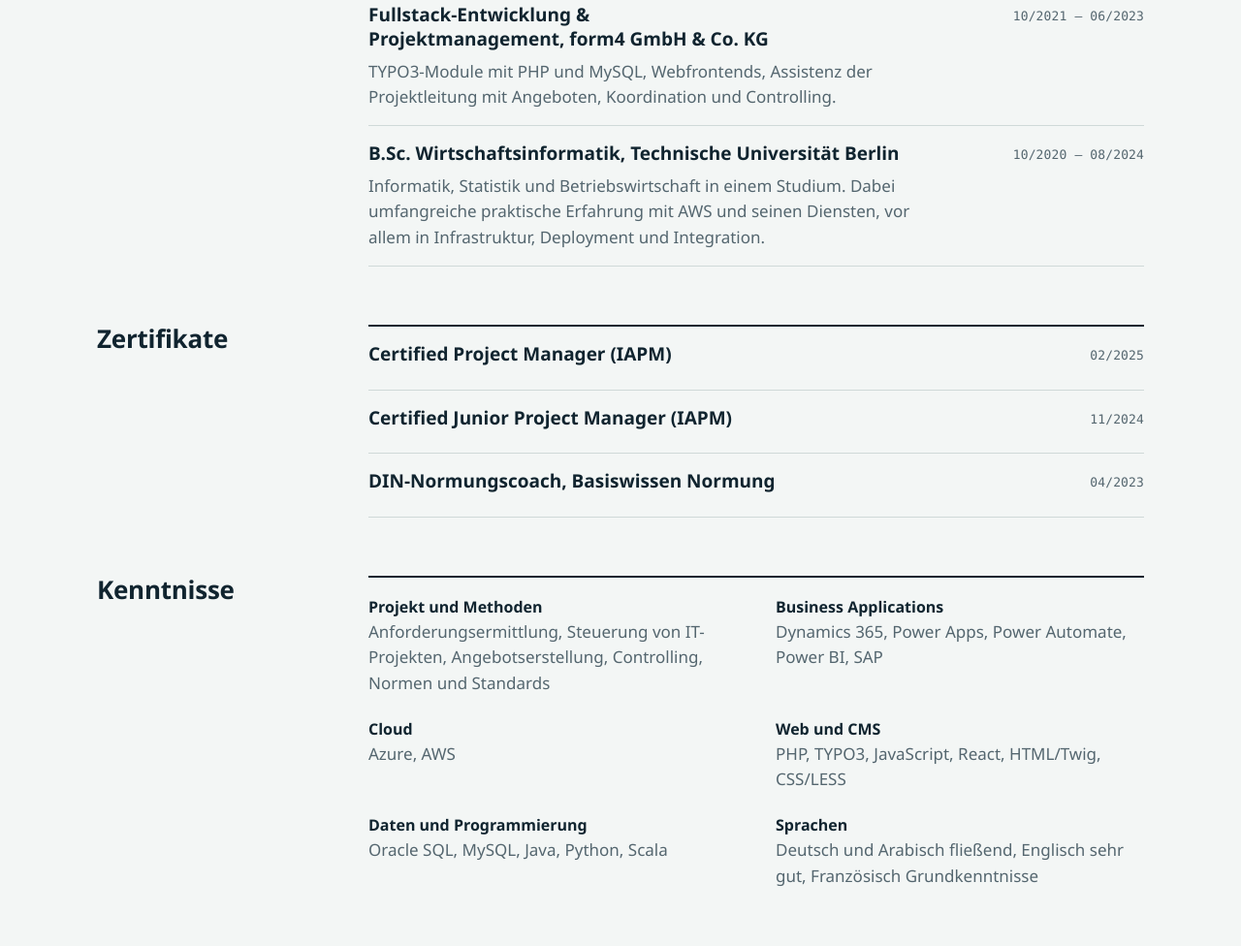
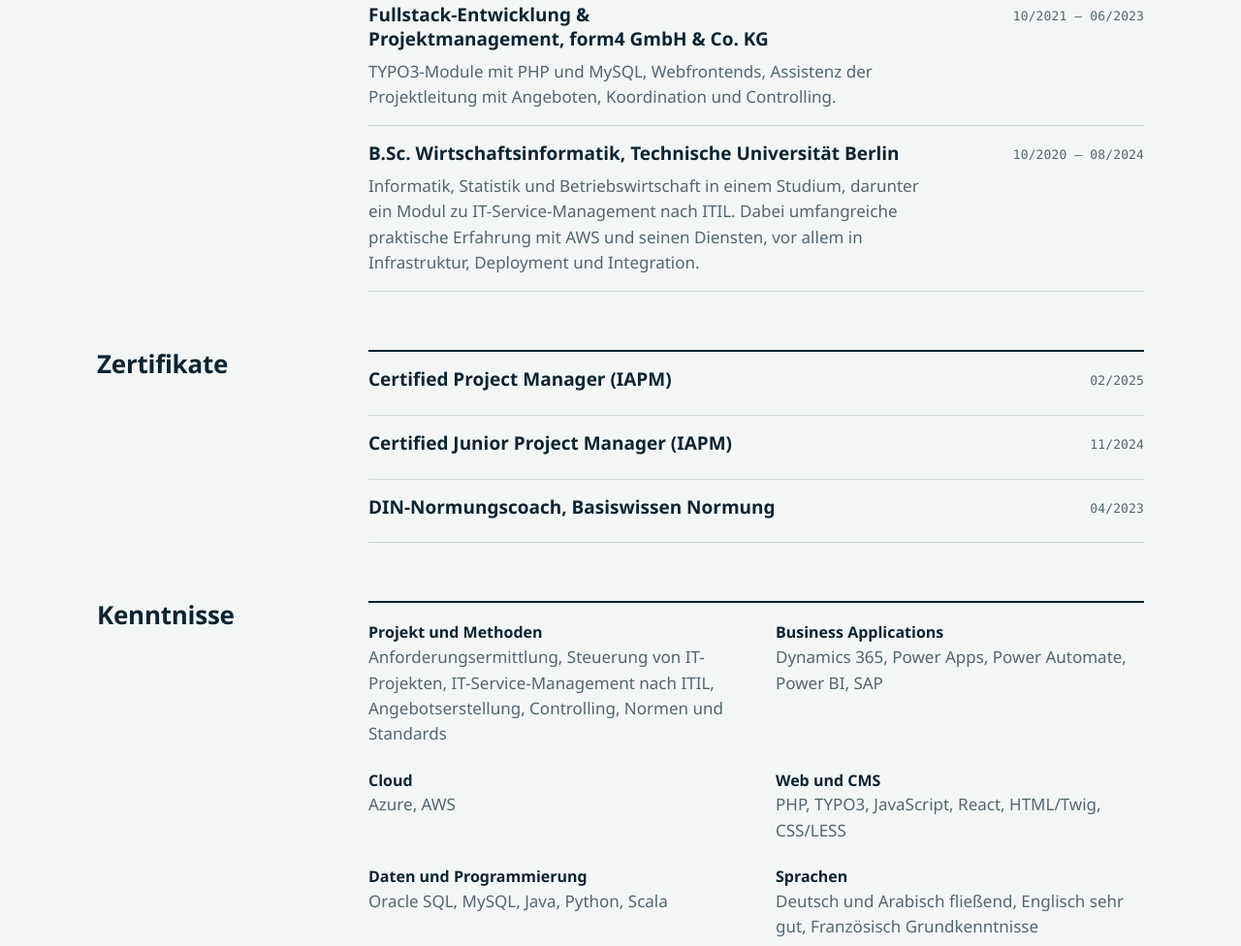
Before and after one commit to Odai-Mawed/Odai-Mawed.github.io, a plain HTML site: page index.html in a window 1280 px wide. Shown: the part 1708-2684 px from the top of the page at 97% size. Drawn offline with Linux system fonts and the light colour scheme.

Commit message:
IT-Service-Management nach ITIL bei Kenntnissen und Studium ergänzen
Co-Authored-By: Claude Opus 5.5 <noreply@anthropic.com>
Claude-Session: https://claude.ai/code/session_013YeMqW2kHUiqhRHVCd9QU5

```diff
--- a/index.html
+++ b/index.html
@@ -148,7 +148,7 @@
     <ul class="rows">
       <li><h3>Solution Architect &amp; Junior Project Manager, KOSTBAR</h3><p>Lösungsarchitektur, Projektplanung, Kundenkommunikation, Umsetzung und Test, Berichte an die Geschäftsführung.</p><span class="mono">06/2024 – heute</span></li>
       <li><h3>Fullstack-Entwicklung &amp; Projektmanagement, form4 GmbH &amp; Co. KG</h3><p>TYPO3-Module mit PHP und MySQL, Webfrontends, Assistenz der Projektleitung mit Angeboten, Koordination und Controlling.</p><span class="mono">10/2021 – 06/2023</span></li>
-      <li><h3>B.Sc. Wirtschaftsinformatik, Technische Universität Berlin</h3><p>Informatik, Statistik und Betriebswirtschaft in einem Studium. Dabei umfangreiche praktische Erfahrung mit AWS und seinen Diensten, vor allem in Infrastruktur, Deployment und Integration.</p><span class="mono">10/2020 – 08/2024</span></li>
+      <li><h3>B.Sc. Wirtschaftsinformatik, Technische Universität Berlin</h3><p>Informatik, Statistik und Betriebswirtschaft in einem Studium, darunter ein Modul zu IT-Service-Management nach ITIL. Dabei umfangreiche praktische Erfahrung mit AWS und seinen Diensten, vor allem in Infrastruktur, Deployment und Integration.</p><span class="mono">10/2020 – 08/2024</span></li>
     </ul>
   </section>
 
@@ -164,7 +164,7 @@
   <section class="block split">
     <h2>Kenntnisse</h2>
     <div class="skills">
-      <div><h3>Projekt und Methoden</h3><p>Anforderungsermittlung, Steuerung von IT-Projekten, Angebotserstellung, Controlling, Normen und Standards</p></div>
+      <div><h3>Projekt und Methoden</h3><p>Anforderungsermittlung, Steuerung von IT-Projekten, IT-Service-Management nach ITIL, Angebotserstellung, Controlling, Normen und Standards</p></div>
       <div><h3>Business Applications</h3><p>Dynamics 365, Power Apps, Power Automate, Power BI, SAP</p></div>
       <div><h3>Cloud</h3><p>Azure, AWS</p></div>
       <div><h3>Web und CMS</h3><p>PHP, TYPO3, JavaScript, React, HTML/Twig, CSS/LESS</p></div>
```
